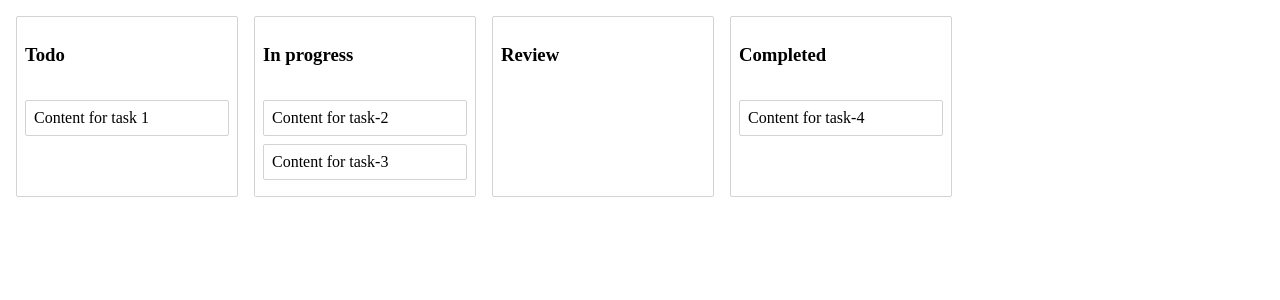
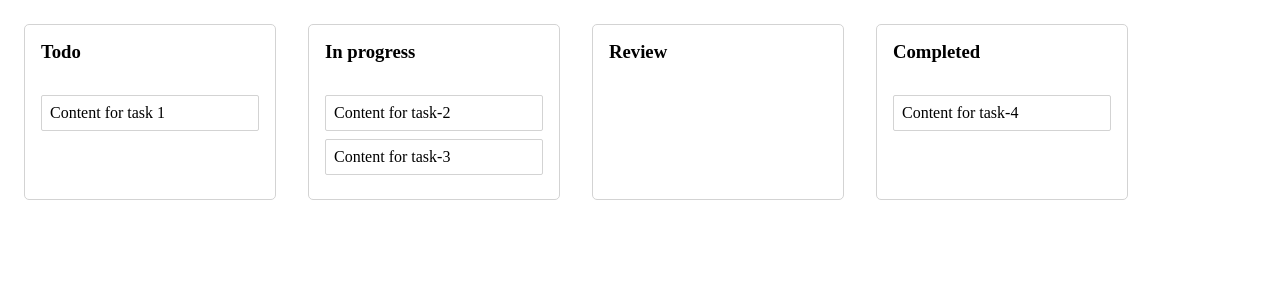
Before and after one commit to tracy-tucker/draggable-lists, a React (Create React App) app: page / in a window 1280 px wide. Shown: the top 300 px of the page. Built offline with nearby package versions, Linux system fonts and the light colour scheme.

Commit message:
code clean-up. Typos

```diff
--- a/src/Column.js
+++ b/src/Column.js
@@ -4,22 +4,24 @@ import Task from './Task'
 import { Droppable, Draggable } from 'react-beautiful-dnd'
 
 const Container = styled.div`
-    margin: 8px;
+    margin: 1rem;
     border: 1px solid lightgrey;
-    border-radius: 2px;
-    width: 220px;
+    border-radius: 5px;
+    width: 250px;
     display: flex;
     flex-direction: column;
     background-color: white;
-    `
+`
 const Title = styled.h3`
-    padding: 8px;
-    `
+    padding: 0 1rem;
+    margin: 1rem 0;
+`
 
 const TaskList = styled.div`
-    padding: 8px;
-    background-color: ${props => (props.isDraggingOver ? 'skyblue' : 'inherit')}
-    `
+    padding: 1rem;
+    background-color: ${props => (props.isDraggingOver ? '#d5f3ff' : 'inherit')}
+    min-height: 100px;
+`
 
 function Column(props) {
     return (
@@ -27,13 +29,13 @@ function Column(props) {
             {(provided) => (
                 <Container
                     ref={provided.innerRef}
-                    {...provided.dragableProps}>
+                    {...provided.draggableProps}>
                         <Title {...provided.dragHandleProps}>{props.column.title}</Title>
                     <Droppable droppableId={props.column.id} type="task">
                         {(provided, snapshot) => (
                             <TaskList
                                 ref={provided.innerRef}
-                                {...provided.drobbaleProps}
+                                {...provided.droppaleProps}
                                 isDraggingOver={snapshot.isDraggingOver}
                             >
                                 {props.tasks.map((task, index) => <Task key={task.id} task={task} index={index} />)}
```
